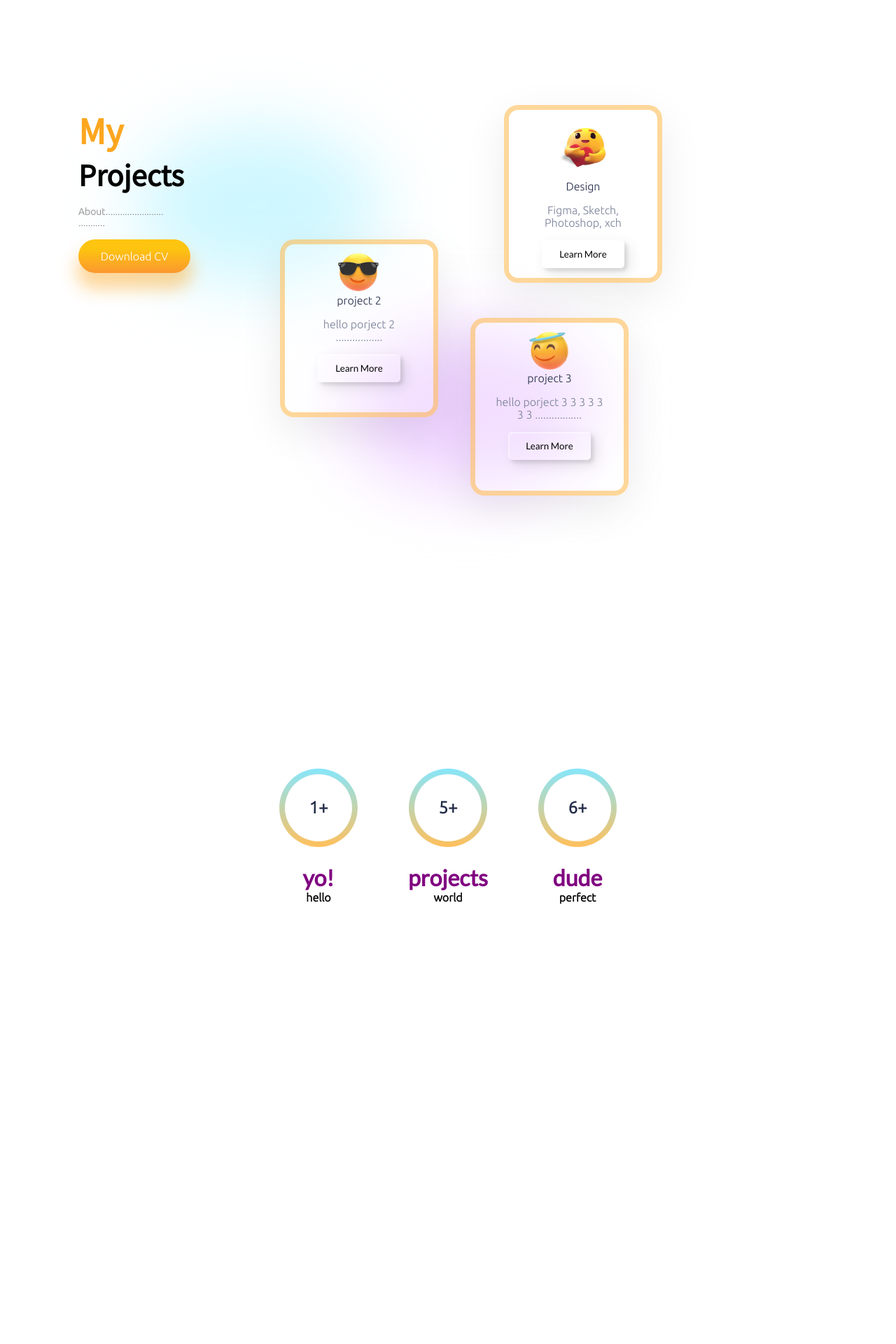
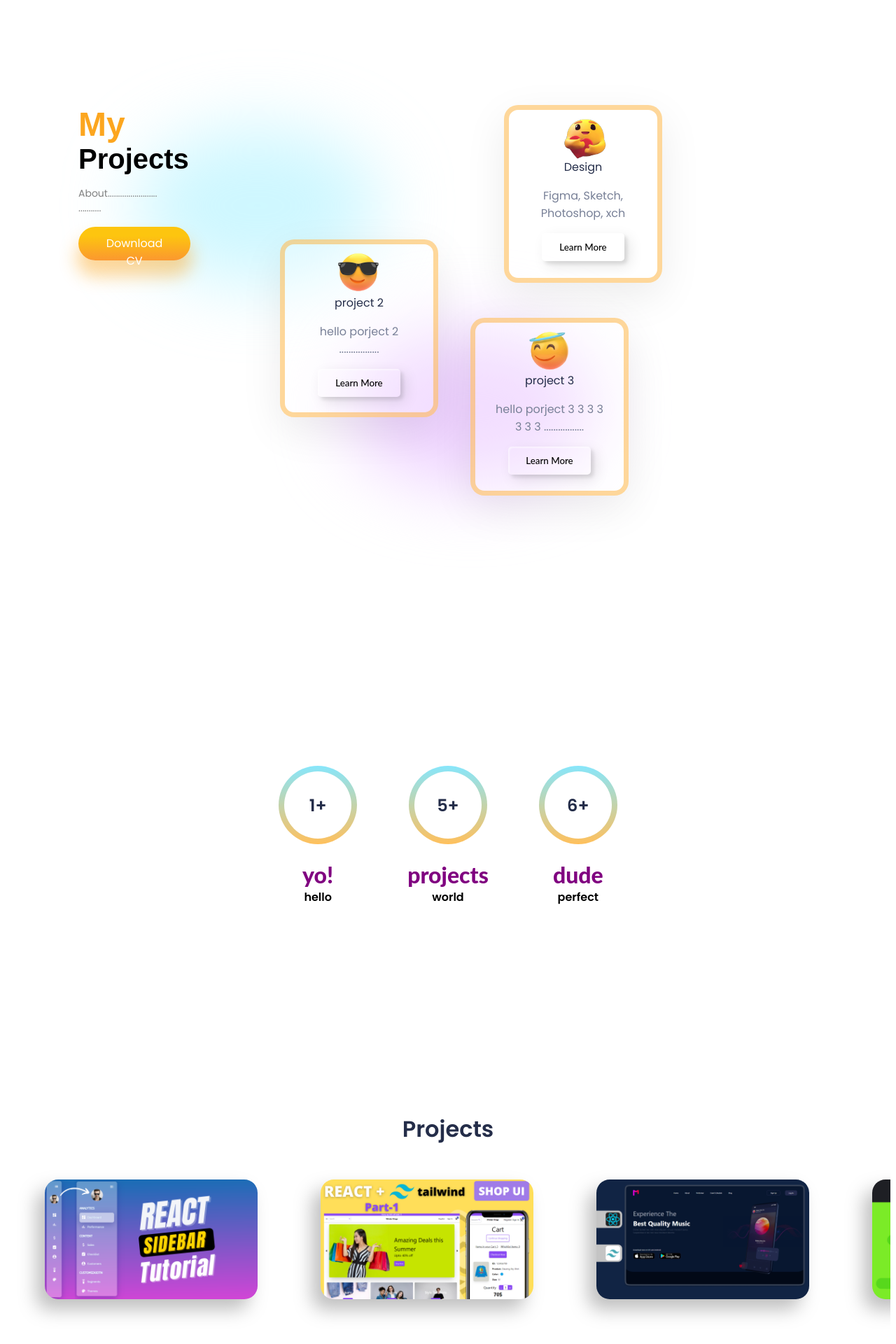
Before and after one commit to rahuldas-404/PortFolio, a React (Create React App) app: page / in a window 1280 px wide. Shown: the part 802-2722 px from the top of the page at 70% size. Before the commit the page ends 2264 px from the top, so only its background shows below. Built offline with nearby package versions, Linux system fonts and the light colour scheme.

Commit message:
Time line comp added

```diff
--- a/package.json
+++ b/package.json
@@ -9,6 +9,7 @@
     "react": "^17.0.2",
     "react-dom": "^17.0.2",
     "react-scripts": "5.0.0",
+    "swiper": "^8.4.5",
     "web-vitals": "^2.1.0"
   },
   "scripts": {
--- a/public/index.html
+++ b/public/index.html
@@ -23,9 +23,14 @@
         margin: 0;
       }
     </style> -->
-    <link rel="preconnect" href="https://fonts.googleapis.com">
+
+    <link href='https://unpkg.com/boxicons@2.1.4/css/boxicons.min.css' rel='stylesheet'>
+
+
+    <link rel="stylesheet" href="https://unicons.iconscout.com/release/v4.0.0/css/line.css">
+    <!-- <link rel="preconnect" href="https://fonts.googleapis.com">
 <link rel="preconnect" href="https://fonts.gstatic.com" crossorigin>
-<link href="https://fonts.googleapis.com/css2?family=Lato:ital,wght@0,400;1,300&family=Noto+Sans+JP&family=Ubuntu:wght@300&display=swap" rel="stylesheet">
+<link href="https://fonts.googleapis.com/css2?family=Lato:ital,wght@0,400;1,300&family=Noto+Sans+JP&family=Ubuntu:wght@300&display=swap" rel="stylesheet"> -->
     <!--
       Notice the use of %PUBLIC_URL% in the tags above.
       It will be replaced with the URL of the `public` folder during the build.
--- a/src/App.css
+++ b/src/App.css
@@ -1,3 +1,7 @@
+@import url('https://fonts.googleapis.com/css2?family=Poppins:wght@400;500;600&display=swap');
+
+
+
 :root
 {
   --yellow: #F5C32C;
@@ -12,7 +16,7 @@
 }
 
 * {
-  font-family: 'Ubuntu', sans-serif;
+  font-family: 'Poppins', sans-serif;
 }
 
 .App{
--- a/src/App.js
+++ b/src/App.js
@@ -3,6 +3,10 @@ import './App.css';
 import Intro from "./component/Intro/Intro";
 import Service from "./component/Servi/Service"
 import Experience from "./component/Experience/Experience";
+import Project from "./component/Projects/Project"
+import Expertise from "./component/Expertise/Expertise";
+import TimeLine from "./component/TimeLine/TimeLine";
+
 function App() {
   return (
     <div className="App">
@@ -10,8 +14,10 @@ function App() {
       <Intro/>
       <Service/>
       <Experience/>
+      <Project/>
+      <Expertise/>
+      {/* <TimeLine/> */}
     </div>
   );
 }
-
-export default App;
+export default App
--- /dev/null
+++ b/src/component/Expertise/Expertise.jsx
@@ -0,0 +1,18 @@
+import React from 'react';
+import './Expertise.css';
+const Expertise = () => {
+  return (
+    <div className="t-wrapper">
+        <div className="t-heading">
+            <span>Client always get</span>
+            <span>Exceptional work</span>
+            <span>from me</span>
+
+            <div className="blur t-blur" style={{background: "var(--purple)"}}></div>
+            <div className="blur t-blur" style={{background: "skyblue"}}></div>
+        </div>
+    </div>
+  );
+};
+
+export default Expertise;
--- a/src/component/Intro/Intro.css
+++ b/src/component/Intro/Intro.css
@@ -79,7 +79,7 @@
 }
 
 .i-right>:nth-child(3){
-    top: 1%;
+    top: 6%;
     transform: scale(1.4);
     left: 28%;
 }
--- /dev/null
+++ b/src/component/Projects/Project.css
@@ -0,0 +1,32 @@
+.project{
+    display: flex;
+    align-items: center;
+    justify-content: center;
+    flex-direction: column;
+    height: 70vh;
+}
+
+.project span:nth-child(1){
+    color: var(--black);
+    font-size: 2rem;
+    font-weight: bolder;
+}
+
+.project .swiper{
+    overflow: visible!important;
+}
+
+.project-slider{
+    margin-top: 3rem;
+    width: 100%;
+}
+
+.project-slider .swiper-slide{
+    width: 20rem;
+}
+
+.project img{
+    width: 19rem;
+    filter: drop-shadow(-12px 15px 13px rgba(0, 0, 0, 0.25));
+    border-radius: 19px;
+}
--- /dev/null
+++ b/src/component/Projects/Project.jsx
@@ -0,0 +1,40 @@
+import React from 'react'
+import './Project.css';
+import { Swiper, SwiperSlide } from "swiper/react";
+import 'swiper/css';
+import Sidebar from "../../img/sidebar.png";
+import Ecommerce from "../../img/ecommerce.png";
+import HOC from "../../img/hoc.png";
+import MusicApp from "../../img/musicapp.png";
+
+
+const Project = () => {
+  return (
+    <div className="project">
+       <span>Projects</span>
+
+       <Swiper
+      spaceBetween={30}
+      slidesPerView={3}
+      grabCursor={true}
+      className="project-slider"
+      >
+
+      <SwiperSlide>
+          <img src={Sidebar} alt="" />
+        </SwiperSlide>
+        <SwiperSlide>
+          <img src={Ecommerce} alt="" />
+        </SwiperSlide>
+        <SwiperSlide>
+          <img src={MusicApp} alt="" />
+        </SwiperSlide>
+        <SwiperSlide>
+          <img src={HOC} alt="" />
+        </SwiperSlide>
+      </Swiper>
+    </div>
+  )
+}
+
+export default Project;
--- /dev/null
+++ b/src/component/TimeLine/Data.js
@@ -0,0 +1,40 @@
+const data=[
+{
+    text: 'Wrote my first blog post ever on medium',
+    date: 'March 21 2021',
+    category: {
+        tag: 'Medium',
+        color: '#018f69'
+    },
+    link:{
+        url: 'https://medium.com/@rd893918',
+        text: 'Read More'
+    }
+},
+{
+    text: 'Coding Challenge',
+    date: 'may 21 2021',
+    category: {
+        tag: 'LeetCode',
+        color: '#FFDB14'
+    },
+    link:{
+        url: 'https://leetcode.com/Rahul_KD/',
+        text: 'Check it out'
+    }
+},
+{
+    text: 'My Linkedin Account',
+    date: 'August 21 2021',
+    category: {
+        tag: 'LinkedIn',
+        color: '#e17b77'
+    },
+    link:{
+        url: 'https://www.linkedin.com/in/rahul-kumar-das-52501a229/',
+        text: 'Sent Connetion'
+    }
+}
+];
+
+export default data;
--- /dev/null
+++ b/src/component/TimeLine/TimeLine.jsx
@@ -0,0 +1,13 @@
+import React from "react";
+import data from "./Data";
+import TimelineData from './Data';
+import TimeLineItem from "./TimeLineItem";
+const TimeLine =()=> data.length>0 &&(
+    <div className="timeline-container">
+        {TimelineData.map((data,idx)=>{
+            <TimeLineItem data={data} key = {idx}/>
+        })}
+    </div>
+)
+
+export default TimeLine;
--- /dev/null
+++ b/src/component/TimeLine/TimeLineItem.jsx
@@ -0,0 +1,23 @@
+import React from "react";
+const TimeLineItem=({data})=>(
+    <div className="timelineitem">
+        <div className="time-line-item-content">
+            <span className="tag" style={{background: data.category.color}}>
+            {data.category.tag}
+            </span>
+            <time>{data.time}</time>
+            <p>{data.text}</p>
+
+            {data.link && (
+            <a href={data.link.url} target="_blank" rel ='noopener noreferrer'>
+                {data.link.text}
+            </a>
+            )}
+
+<span className="circle"></span>
+        </div>
+    </div>
+
+);
+
+export default TimeLineItem;
```
Also changed, not shown: src/component/Expertise/Expertise.css (added), src/img/heartemoji.png, 1 other file (tests, documents, lock files or other folders).
